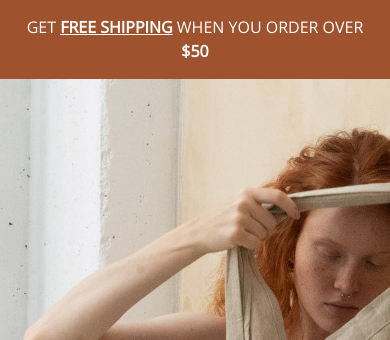
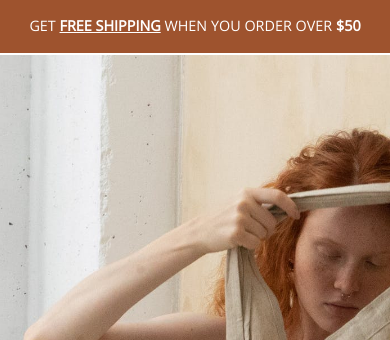
Before and after one commit to Josefinekihlstrom/LauraDay, a Django app: page / in a window 390 px wide. Shown: the part 80-420 px from the top of the page. Run offline with Django 3.2, Linux system fonts and the light colour scheme; parts of the project's set-up code (start-up, migrations or seed data) failed here and were passed over; some libraries are stand-ins or nearby versions.

Commit message:
Added media query for banner text

```diff
--- a/static/css/base.css
+++ b/static/css/base.css
@@ -368,13 +368,17 @@ footer {
         padding-top: 80px;
     }
 
+    .banner-text {
+        font-size: .9rem;
+    }
+
     .index-info-section {
         padding: 40px;
     }
 
     .index-info-col i {
-    font-size: 24px;
-    padding-bottom: 20px;
+        font-size: 24px;
+        padding-bottom: 20px;
     }
 
     .index-info-col p {
--- a/templates/includes/main-nav.html
+++ b/templates/includes/main-nav.html
@@ -2,7 +2,7 @@
 <div class="collapse navbar-collapse" id="main-nav">
     <ul class="navbar-nav w-auto mx-auto">
         <!-- My Account with dropdown links -->
-        <li class="nav-item dropdown ">
+        <li class="nav-item dropdown">
             <a class="logo-font font-weight-bold nav-link text-white mr-5" href="{% url 'home' %}">
                 Home
             </a>
```
